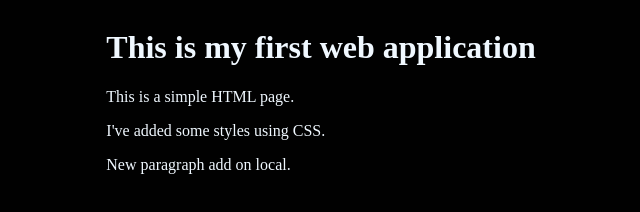
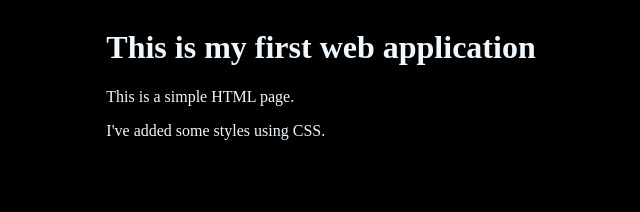
Before and after one commit to himanshupandey26/testApp1, a plain HTML site: page index.html in a window 1280 px wide. Shown: the whole page, without its empty margins (319-959 px from the left). Drawn offline with Linux system fonts and the light colour scheme.

Commit message:
Delete paragraph  form remote

```diff
--- a/index.html
+++ b/index.html
@@ -11,7 +11,6 @@
         <h1>This is my first web application</h1>
         <p>This is a simple HTML page.</p>
         <p>I've added some styles using CSS.</p>
-        <p>New paragraph add on local.</p>
     </div>
 </body>
 </html>
```
